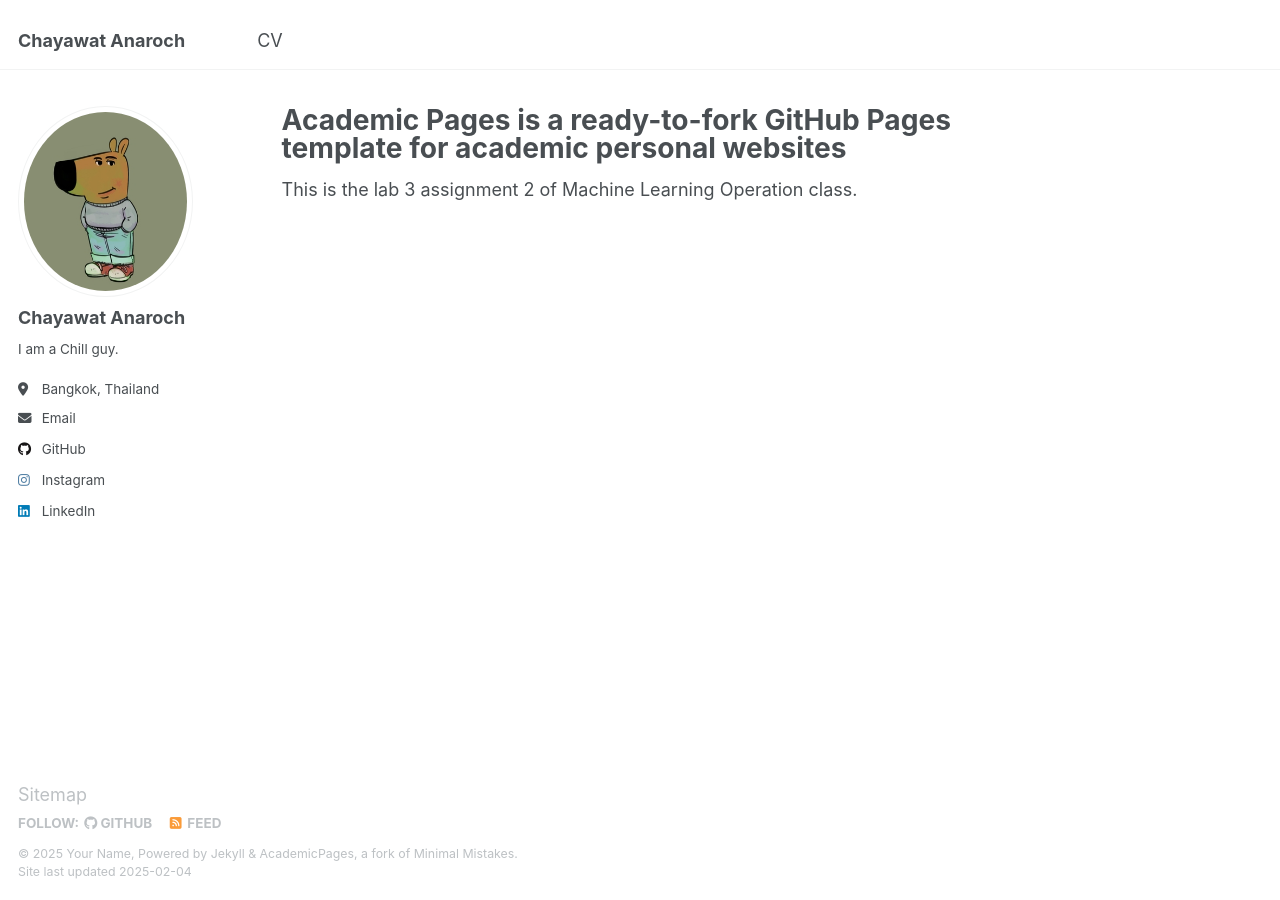
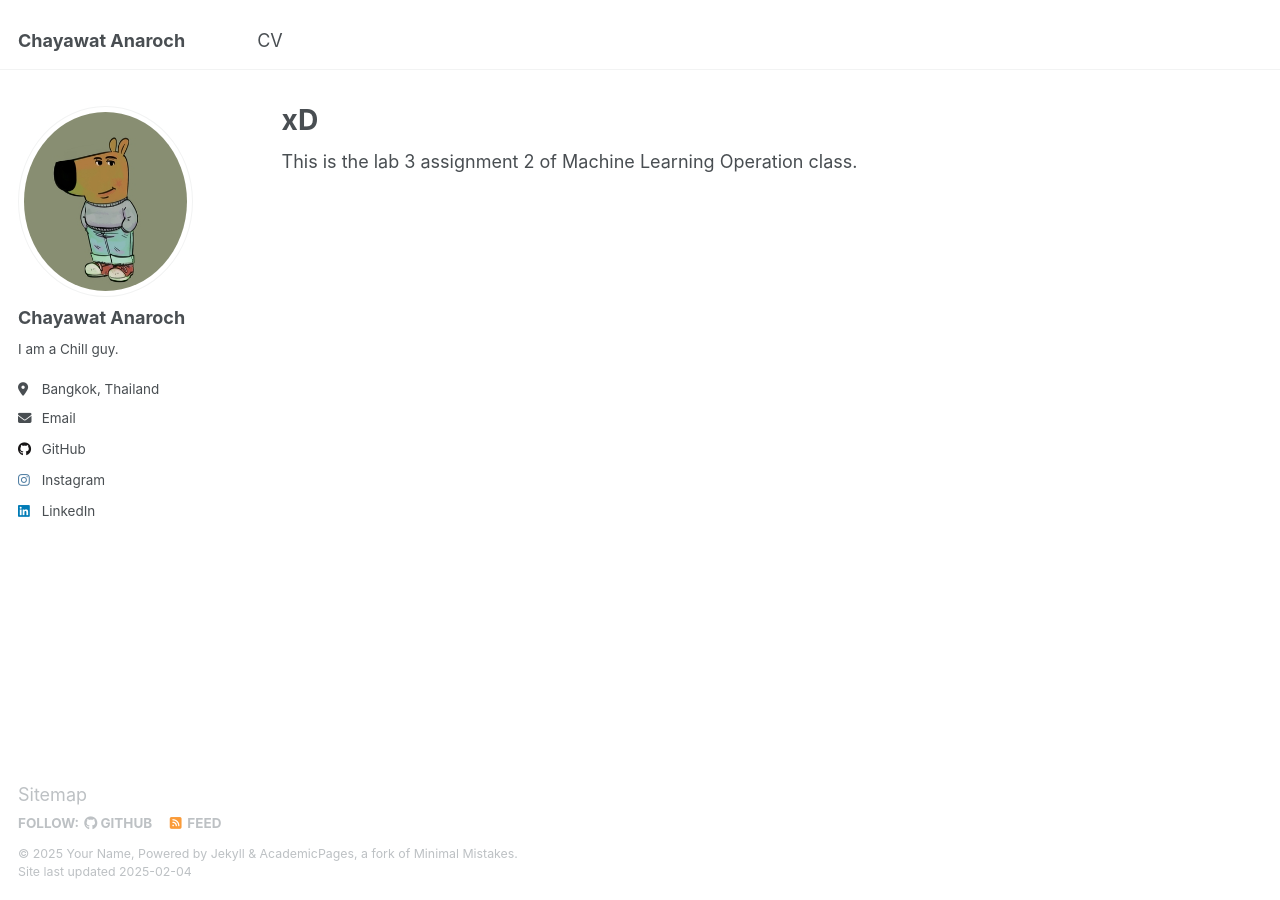
Before and after one commit to tawayahc/tawayahc.github.io, a Jekyll site: the page built from _pages/about.md, in a window 1280 px wide. Built offline with Jekyll 4.4.1, drawn with Linux system fonts in a browser that asks for light colours.

Commit message:
Update about.md

```diff
--- a/_pages/about.md
+++ b/_pages/about.md
@@ -1,6 +1,6 @@
 ---
 permalink: /
-title: "Academic Pages is a ready-to-fork GitHub Pages template for academic personal websites"
+title: "xD"
 author_profile: true
 redirect_from:
   - /about/
```
